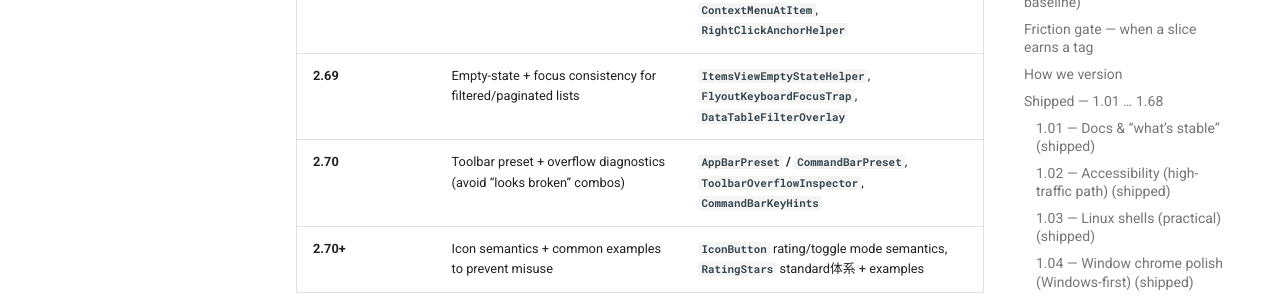
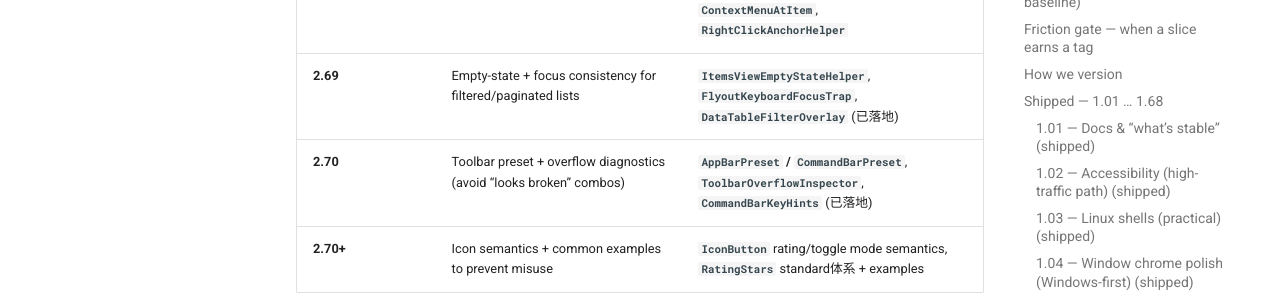
Before and after one commit to wuyijing-dev/QWinui3, an MkDocs documentation site: the page built from docs/roadmap.md, in a window 1280 px wide and 900 px high, scrolled down 31894 px. Shown: the part 151-451 px from the top of the window. Built offline with MkDocs 1.6.1 and Material for MkDocs 9.7.7, drawn with Linux system fonts in a browser that asks for light colours; comment, search, counter and statistics services are not loaded.

Commit message:
Annotate 2.69/2.70 deliverables landed

```diff
--- a/docs/roadmap.md
+++ b/docs/roadmap.md
@@ -790,8 +790,8 @@ Each deliverable is pinned to an explicit `2.6x/2.7x` target slice so iteration
 | **2.64+ (master after 2.64 tag)** | Search unification adapter shipped | **`UnifiedSearchSurface`** + **`SearchBoxRecipe`**; shell placeholder + pane search event-path alignment |
 | **2.66** | Theme + Settings persistence alignment for product shells | **`ThemePersistenceCard`**, **`ThemeSyncCard`**, **`GeometryAndPrefsGuard`** |
 | **2.68** | Right-click + flyout stability (global positioning + scroll behavior) | **`MenuFlyoutPresenter`**, **`MenuFlyoutAutoMaxHeight`**, **`ContextMenuAtItem`**, **`RightClickAnchorHelper`** |
-| **2.69** | Empty-state + focus consistency for filtered/paginated lists | **`ItemsViewEmptyStateHelper`**, **`FlyoutKeyboardFocusTrap`**, **`DataTableFilterOverlay`** |
-| **2.70** | Toolbar preset + overflow diagnostics (avoid “looks broken” combos) | **`AppBarPreset` / `CommandBarPreset`**, **`ToolbarOverflowInspector`**, **`CommandBarKeyHints`** |
+| **2.69** | Empty-state + focus consistency for filtered/paginated lists | **`ItemsViewEmptyStateHelper`**, **`FlyoutKeyboardFocusTrap`**, **`DataTableFilterOverlay`** (已落地) |
+| **2.70** | Toolbar preset + overflow diagnostics (avoid “looks broken” combos) | **`AppBarPreset` / `CommandBarPreset`**, **`ToolbarOverflowInspector`**, **`CommandBarKeyHints`** (已落地) |
 | **2.70+** | Icon semantics + common examples to prevent misuse | **`IconButton`** rating/toggle mode semantics, **`RatingStars`** standard体系 + examples |
 
 Rule: if a listed deliverable fails to remove a repeatable pain in practice, it moves to the next allowed slice only after friction evidence is added to [planning/friction-log.md](planning/friction-log.md).
```
